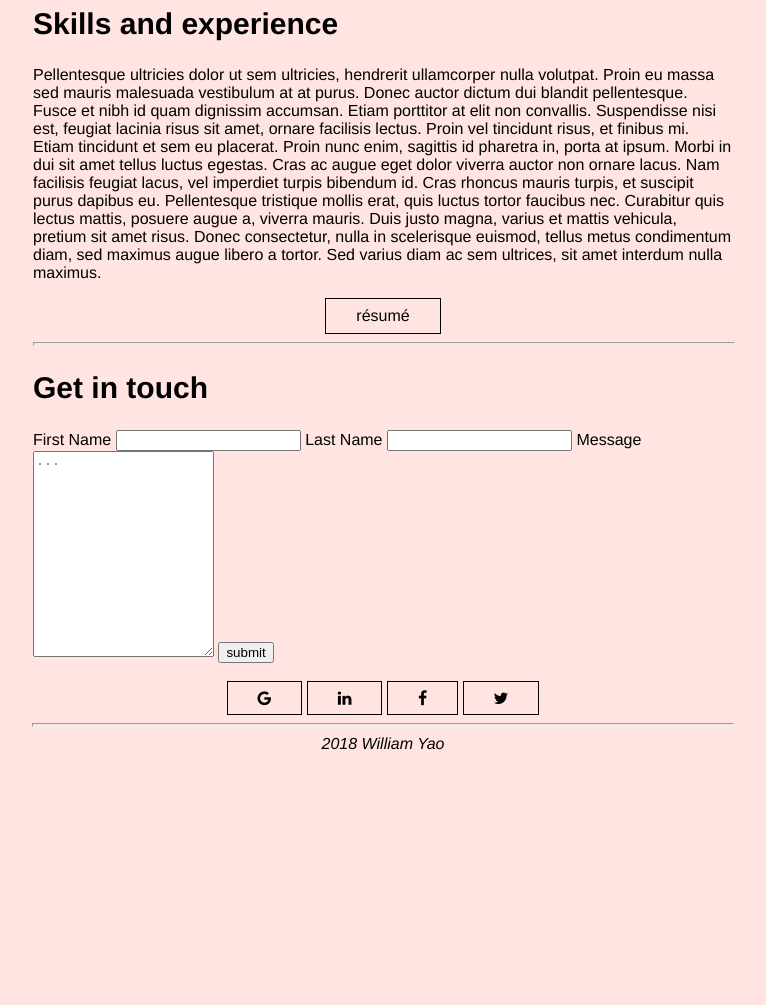
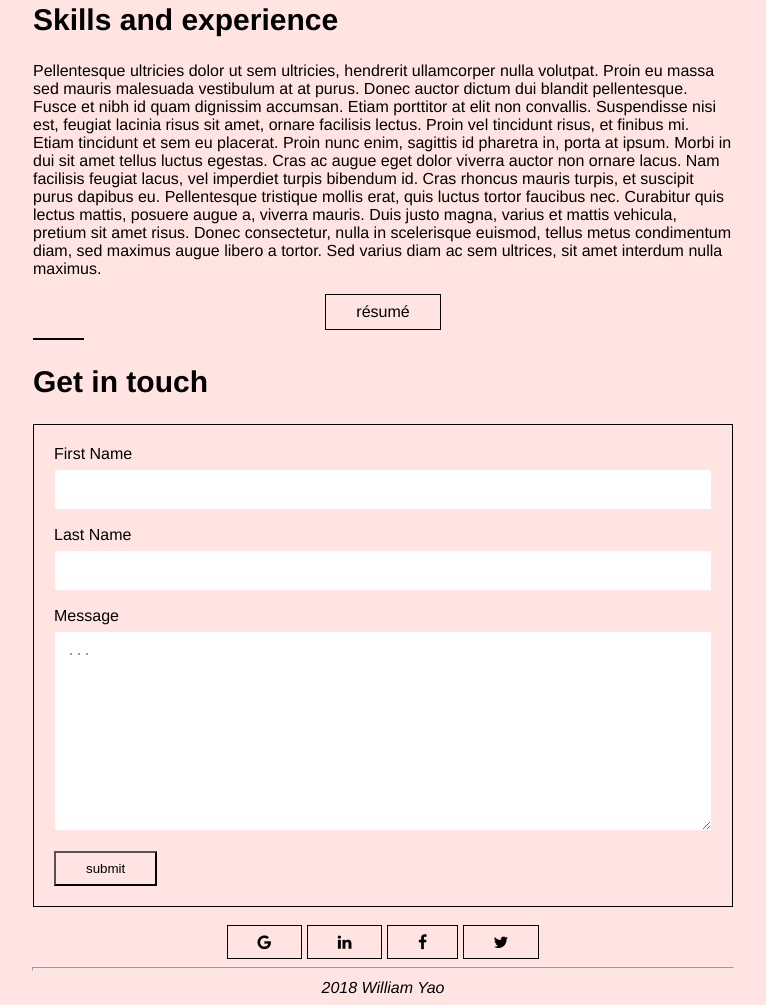
Before and after one commit to williamyao0782/williamyao0782.github.io, a plain HTML site: page index.html in a window 1280 px wide. Shown: the part 1117-2122 px from the top of the page, without its empty margins (257-1023 px from the left). Before the commit the page ends 1878 px from the top, so only its background shows below. Drawn offline with Linux system fonts and the light colour scheme; files that its build step writes are made by us from their sources.

Commit message:
Update style.css

```diff
--- a/css/style.css
+++ b/css/style.css
@@ -1,4 +1,4 @@
-/*Default settings!*/
+/*Background colour*/
 html {
 	background-color: #FFE4E1
 }
@@ -9,6 +9,20 @@ body {
 
 h1 {
 	font-size: 45px;
+}
+
+video {
+	width: 700px;
+	height:525px;
+}
+
+/*Formatted, centered division line*/
+hr {
+	width: 700px ;
+	margin-left: auto ;
+	margin-right: auto;
+    display: block;
+    height: 2px;
 }
 
 h2 {
@@ -24,50 +38,7 @@ li {
 	list-style-type: none;
 }
 
-video {
-	width: 700px;
-	height:525px;
-}
-
-a:link {color: black;}
-a:visited {color: black;}
-a:hover {color: black;}
-a:active {color: black;}
-
-hr {
-	width: 700px ;
-	margin-left: auto ;
-	margin-right: auto;
-    display: block;
-    height: 2px;
-}
-
-/*Buttons!*/
-
-.button {
-	padding:8px 30px 8px 30px; /*Create the padding for the button*/
-	display:inline-block;
-	text-decoration: none;
-	background-color:#FFE4E1;
-	border: 0.1px solid black;
-	transition-duration: 0.4s;
-}
-
-.button:hover {
-	background-color: #E6CBC8;
-	border: 0.1px solid #E6CBC8;
-}
-
-.center {
-    margin-left: auto;
-    margin-right: auto;
-    text-align:center;
-}
-
-.left {
-    text-align:left;
- }
-
+/*ID for main name*/
 #title {
 	width: 700px ;
 	margin-left: auto ;
@@ -75,6 +46,7 @@ hr {
 	text-align: center;
 }
 
+/*ID for blurb under title*/
 #blurb {
 	width: 700px ;
 	margin-left: auto ;
@@ -83,13 +55,14 @@ hr {
 	font-size: 30px;
 }
 
-
+/*Class for main text divs, 600 witch and centered*/
 .content {
 	width: 700px ;
 	margin-left: auto ;
 	margin-right: auto ;
 }
 
+/*Class to separate any paragraphs inside divs with content class into two columns*/
 .content p {
 	-webkit-column-count:2 ;
 	column-count:2;
@@ -98,15 +71,40 @@ hr {
 	text-align: left;
 }
 
+/*Class to avoid separating alls paragraphs into two columns*/
 .content2 {
 	width: 700px ;
 	margin-left: auto ;
 	margin-right: auto ;
 }
 
+/*Class to centre elements*/
+.center {
+    margin-left: auto;
+    margin-right: auto;
+    text-align:center;
+}
 
+/*My own buttons!*/
+.button {
+	padding:8px 30px 8px 30px;
+	display:inline-block;
+	text-decoration: none;
+	background-color:#FFE4E1;
+	border: 0.1px solid black;
+	/*Hover colour change delay*/
+	transition-duration: 0.4s;
+}
+
+/*However colour change and border removal*/
+.button:hover {
+	background-color: #E6CBC8;
+	border: 0.1px solid #E6CBC8;
+}
+
+/*Font awesome case class buttons format; overrides linked css formatting*/
 .fa {
-	padding:8px 30px 8px 30px; /*Create the padding for the button*/
+	padding:8px 30px 8px 30px;
 	display:inline-block;
 	text-decoration: none;
 	background-color:#FFE4E1;
@@ -114,7 +112,56 @@ hr {
 	transition-duration: 0.4s;
 }
 
+/*Overriding font awesome class buttons*/
 .fa:hover {
 	background-color: #E6CBC8;
 	border: 0.1px solid #E6CBC8;
 }
+
+/*Prevent discolouring of links*/
+a:link {color: black;}
+a:visited {color: black;}
+a:hover {color: black;}
+a:active {color: black;}
+
+.divider {
+	background-color: solid black;
+  	width: 7%;
+  	height: 0px;
+  	border: 1px solid black;
+  	margin-left:0px;
+  	text-align:left;
+
+}
+
+/*Form*/
+
+/* Style inputs with type="text", select elements and textareas */
+input[type=text], select, textarea {
+    width: 100%; /* Full width */
+    padding: 12px; /* Some padding */
+    border: 1px solid #FFE4E1;
+    box-sizing: border-box; /* Make sure that padding and width stays in place */
+    margin-top: 6px; /* Add a top margin */
+    margin-bottom: 16px; /* Bottom margin */
+    resize: vertical /* Allow the user to vertically resize the textarea (not horizontally) */
+}
+
+/* Style the submit button with a specific background color etc */
+input[type=submit] {
+    background-color: #FFE4E1;
+    color: black;
+    padding:8px 30px 8px 30px
+}
+
+/* When moving the mouse over the submit button, add a darker green color */
+input[type=submit]:hover {
+	background-color: #E6CBC8;
+}
+
+/* Add a background color and some padding around the form */
+.container {
+    background-color: #FFE4E1;
+    padding: 20px;
+    border:1px solid black;
+}
```
